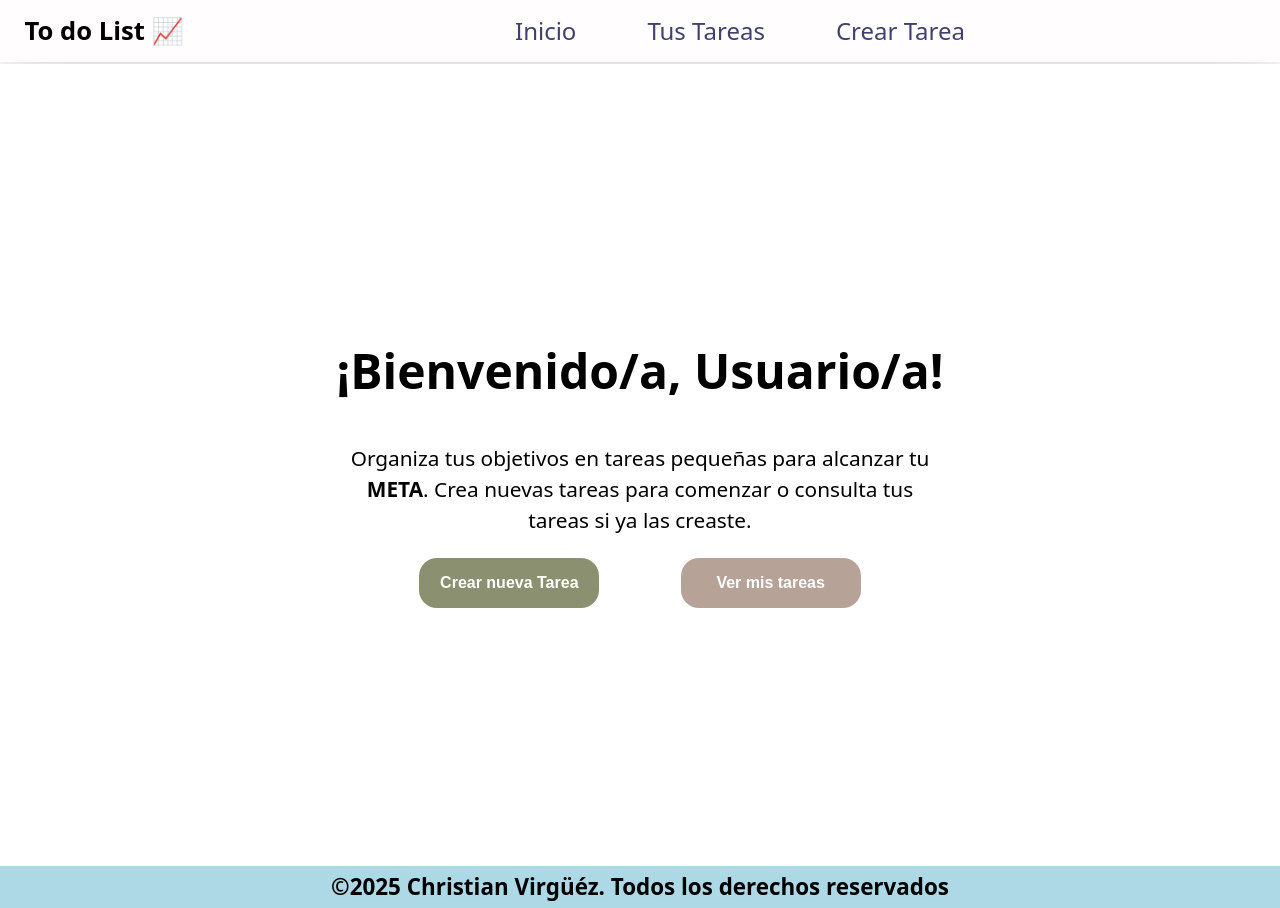
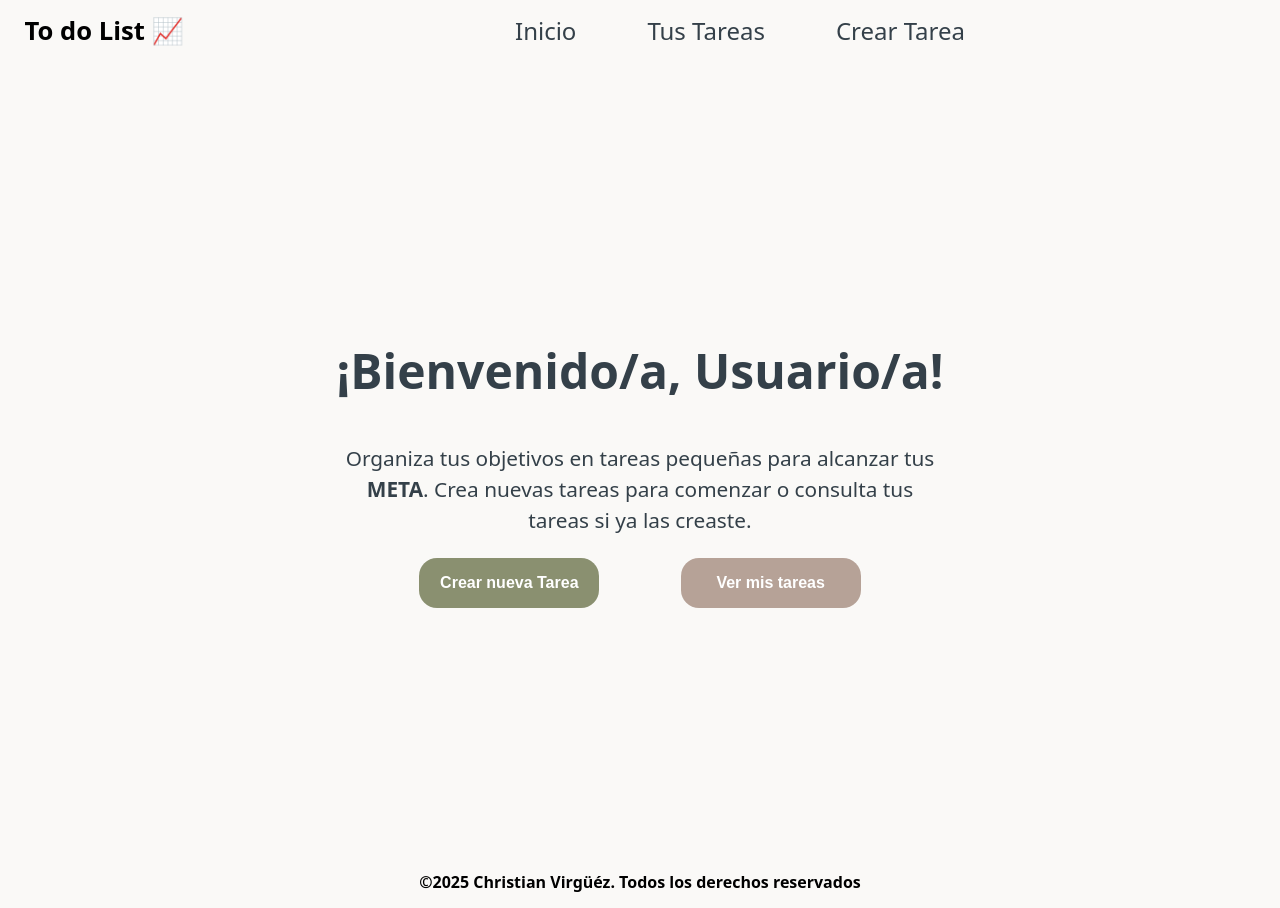
Before and after one commit to ChristianVirguez/taskList, a React (Vite) app: page / in a window 1280 px wide. Built offline with nearby package versions, Linux system fonts and the light colour scheme.

Commit message:
dev: desarrollo estilos del home, pendiente mejorar los estilos de taskPage

```diff
--- a/src/components/commun/footer/footer.css
+++ b/src/components/commun/footer/footer.css
@@ -1,6 +1,6 @@
 
 footer{
-    background-color: lightblue;
+    background: #FAF9F7;
     height: min-content;
     padding: 4px;
 
@@ -8,6 +8,4 @@ footer{
 
     font: italic;
     font-weight: bolder;
-    font-size: 1.4rem;
-
 }
--- a/src/components/commun/header/header.css
+++ b/src/components/commun/header/header.css
@@ -1,11 +1,11 @@
 header{
-    background-color: rgb(255, 253, 253);
+    background: #FAF9F7;
+
     padding: 4px;
 
     display: flex;
     height: 80px;
 
-    box-shadow: 0px .1em 4em .1em rgb(202, 201, 201);
 }
 
 .logo{
@@ -42,9 +42,19 @@ header{
     justify-content: space-between;
 }
 
+
+
 .link-box a{
     text-decoration: none;
-    color: rgb(64, 64, 110);
+    color: #344049;
+}
+
+.link-box a:hover{
+    color: #8A9070;
+}
+
+.link-box a:active{
+    color: #6F745A;
 }
 
 /*
--- a/src/index.css
+++ b/src/index.css
@@ -13,9 +13,9 @@
 }
 
 body {
+  background: #FAF9F7;
   margin: 0;
   display: flex;
   width: 100vw;
   height: 100vh;
-  /* background-color: lightsteelblue; */
 }
--- a/src/pages/home/HomePage.tsx
+++ b/src/pages/home/HomePage.tsx
@@ -9,10 +9,10 @@ function HomePage(){
             <div className="home-content">
                 <div className="home-box">
                     <h1>¡Bienvenido/a, Usuario/a!</h1>
-                    <p>Organiza tus objetivos en tareas pequeñas para alcanzar tu <strong>META</strong>. Crea nuevas tareas para comenzar o consulta tus tareas si ya las creaste.</p>
+                    <p>Organiza tus objetivos en tareas pequeñas para alcanzar tus <strong>META</strong>. Crea nuevas tareas para comenzar o consulta tus tareas si ya las creaste.</p>
                     <div className="button-box">
-                        <Button variant="primary" nav="">Crear nueva Tarea</Button>
-                        <Button variant="secundary" nav="">Ver mis tareas</Button>
+                        <Button variant="primary" nav="/new-task">Crear nueva Tarea</Button>
+                        <Button variant="secundary" nav="/task">Ver mis tareas</Button>
                     </div>
                 </div>
 
--- a/src/pages/home/homepage.css
+++ b/src/pages/home/homepage.css
@@ -1,5 +1,6 @@
 
 .home-content{
+    background: #FAF9F7;
 
     width: 100vw;
     height: 100vh;
@@ -7,6 +8,8 @@
     flex-direction: column;
     justify-content: center;
     align-items: center;
+
+    color: #344049;
 }
 
 .home-box{
@@ -20,20 +23,22 @@
     justify-content: center;
 
     font-size: 1.5rem;
-}
 
-.home-box p{
+    & p{
     margin: 0;
     padding: 4px 18px;
     font-size: 1.3rem;
+    }
 
-}
-
-.button-box{
+    & .button-box{
     margin: 18px;
     display: flex;
     justify-content: space-evenly;
+    }
 }
+
+
+
 
 
 
--- a/src/pages/task/taskpage.css
+++ b/src/pages/task/taskpage.css
@@ -1,18 +1,14 @@
 
 .task-list-container{
-    outline: 2px solid;
-
     width: 800px;
-    height: max-content;
+    height: 100vh;
     padding:12px 28px;
-
     border-radius: 12px;
 
     display: flex;
     flex-flow: column;
     font-size: 1.2rem;
 
-    box-shadow: 0px 0px 20px 2px lightslategray;
 }
 
 .table-task-box{
```
